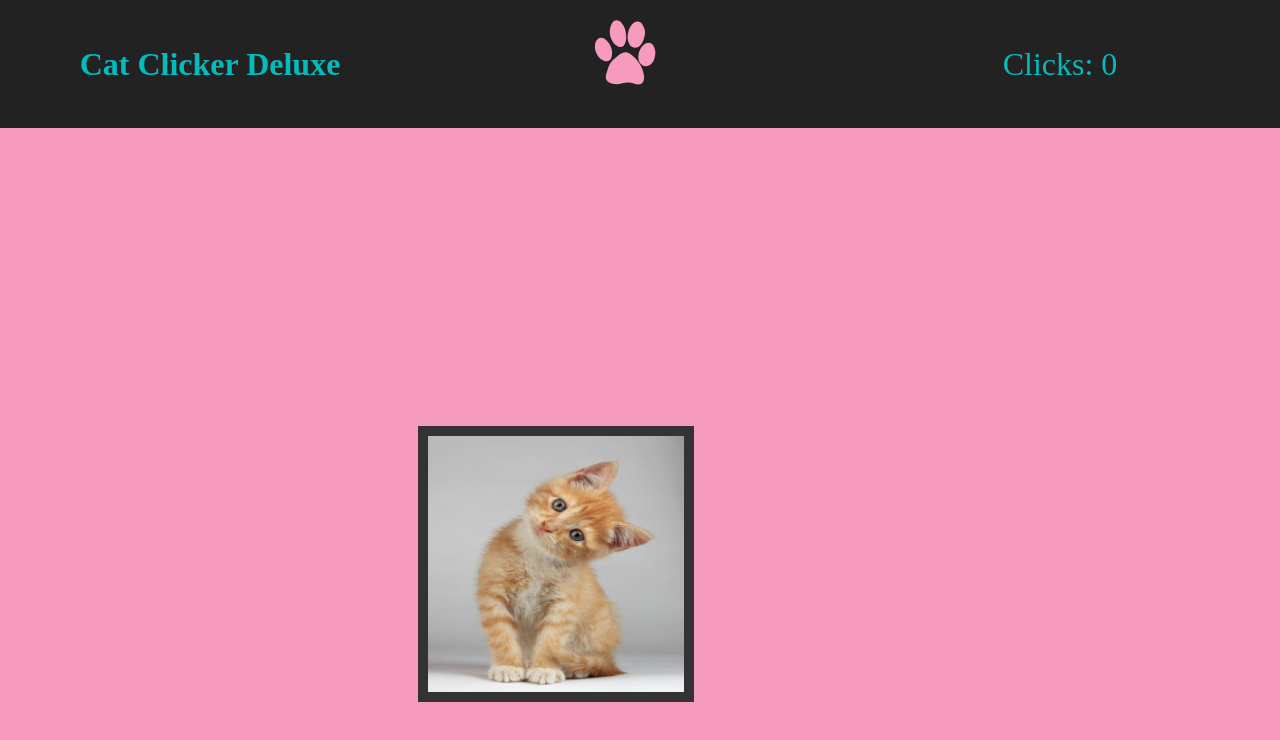
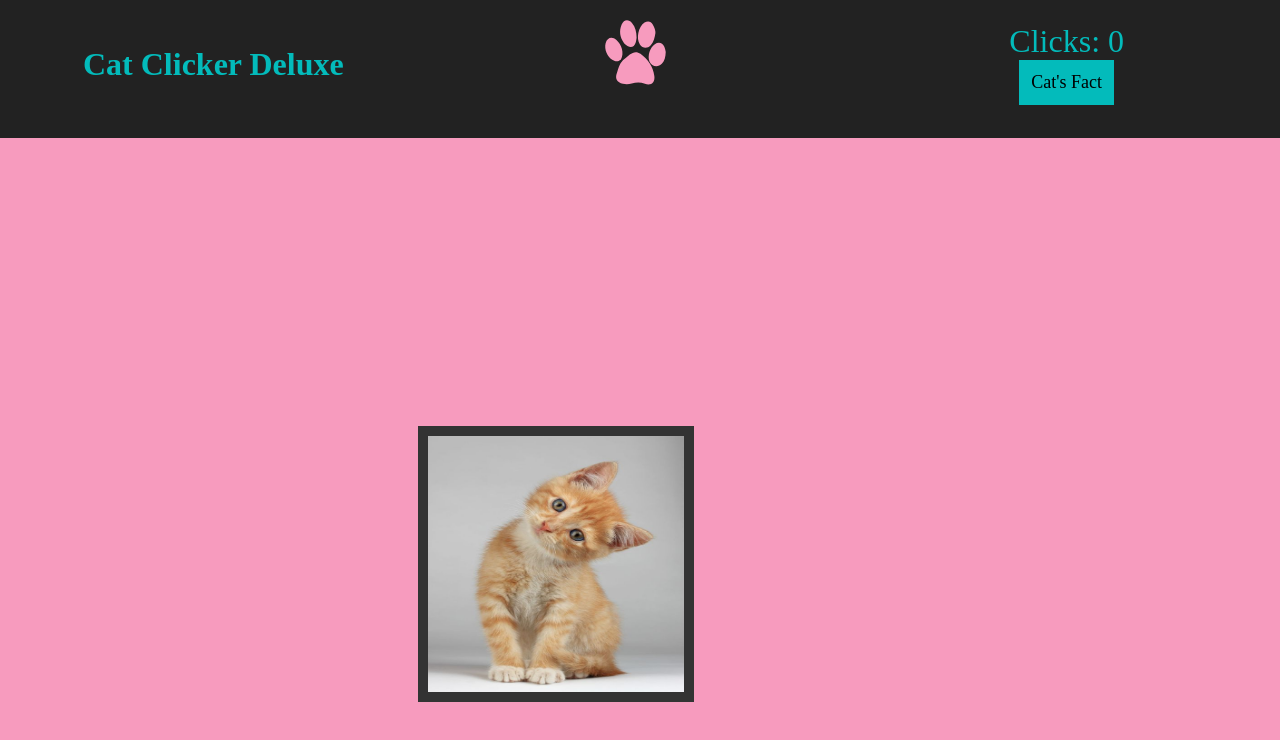
Before and after one commit to pepper-seattle/catclicker_deluxe, a website: page public/index.html in a window 1280 px wide. Drawn offline with Linux system fonts and the light colour scheme; a web font is replaced by a local one.

Commit message:
add cat facts using Cat Api

```diff
--- a/public/app.js
+++ b/public/app.js
@@ -58,3 +58,20 @@ window.addEventListener("resize", () => {
 	dietPlan();
 	catJump();
 });
+
+//fetch API for cat's fact upon button click
+document.getElementById('catButton').onclick = () => {
+var proxyUrl = 'https://cors-anywhere.herokuapp.com/',
+    targetUrl = 'https://catfact.ninja/fact?max_length=200'
+fetch(proxyUrl + targetUrl)
+  .then(response => response.json())
+  .then(data => {
+	console.log('meow');
+    document.getElementById('catFact').innerHTML = data.fact;
+    return data;
+  })
+  .catch(e => {
+    console.log(e);
+    return e;
+  });
+};
--- a/public/index.html
+++ b/public/index.html
@@ -16,9 +16,13 @@
         <path d="M603.4 350.2c-1.1 34-7.5 59.5-26.5 80.3 -25.6 27.9-69.3 19.5-83.2-15.8 -14.8-37.8 2.5-93.6 36.1-116.3 25.4-17.2 51.7-10.4 64.1 18C599.4 328.8 601.4 342.9 603.4 350.2z"/>
         <path d="M301.6 400.8c-20.8 16.3-33.3 17.3-56.3 4.5 -36.2-20.1-58.4-73.3-47.6-114 10.2-38.2 43.4-48.1 73.1-21.8 34.8 30.9 53.7 88.1 30.2 132C301 401.5 301.6 400.8 301.6 400.8z"/>
       </svg>
-      <p class="counter">Clicks: 0</p>
+			<div class="container">
+      	<p class="counter">Clicks: 0</p>
+				<button id="catButton">Cat's Fact</button>
+			</div>
     </header>
 
+		<div id="catFact"></div>
     <main id="play-space">
       <img src="cat.png">
     </main>
--- a/public/style.css
+++ b/public/style.css
@@ -52,6 +52,7 @@ img {
   justify-content: center;
   font-size: 32px;
   padding: 0 10px;
+	margin: 0;
 }
 .page-title {
   display: flex;
@@ -72,6 +73,36 @@ img {
   width: 100%;
 }
 
+.container {
+	flex: 1;
+	display: flex;
+	flex-direction: column;
+	align-items: center;
+  justify-content: center;
+}
+
+button {
+	background-color: #03bbbb;
+	border: solid 2px #03bbbb;
+	padding: 10px;
+	font-family: Copse, serif;
+	font-size: 18px;
+}
+
+button:active {
+	background-color: #005959;
+	border: solid 2px #005959;
+}
+
+#catFact {
+  text-align: center;
+  background-color: #222;
+	color: #03bbbb;
+	padding-bottom: 10px;
+	margin-bottom: 20px;
+	width: 100vw;
+}
+
 /* Media Queries */
 
 @media (max-width: 750px) {
```
